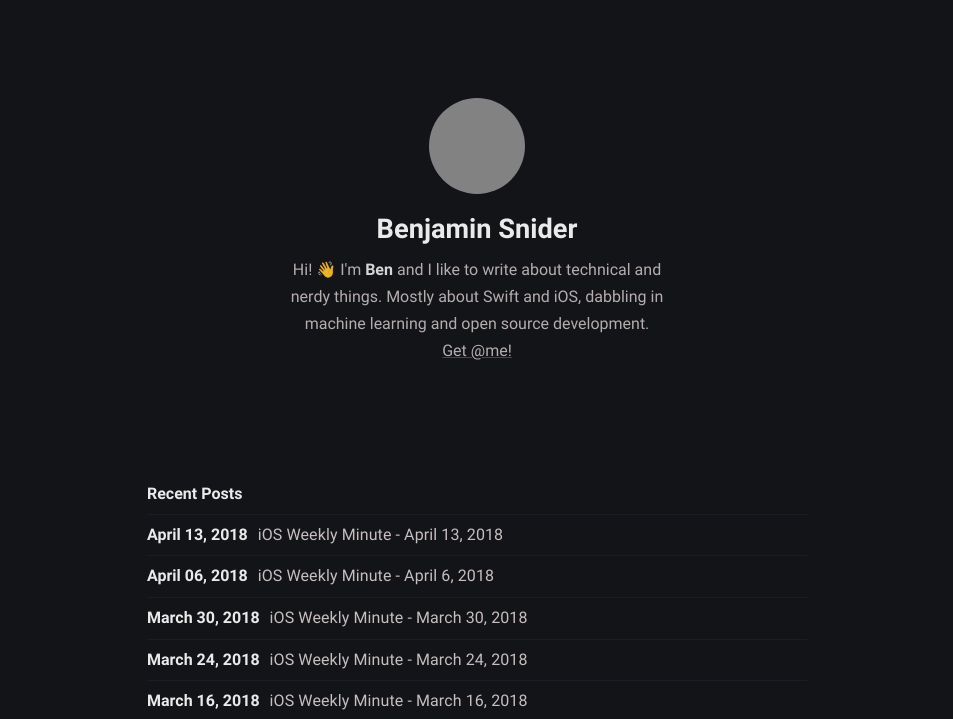
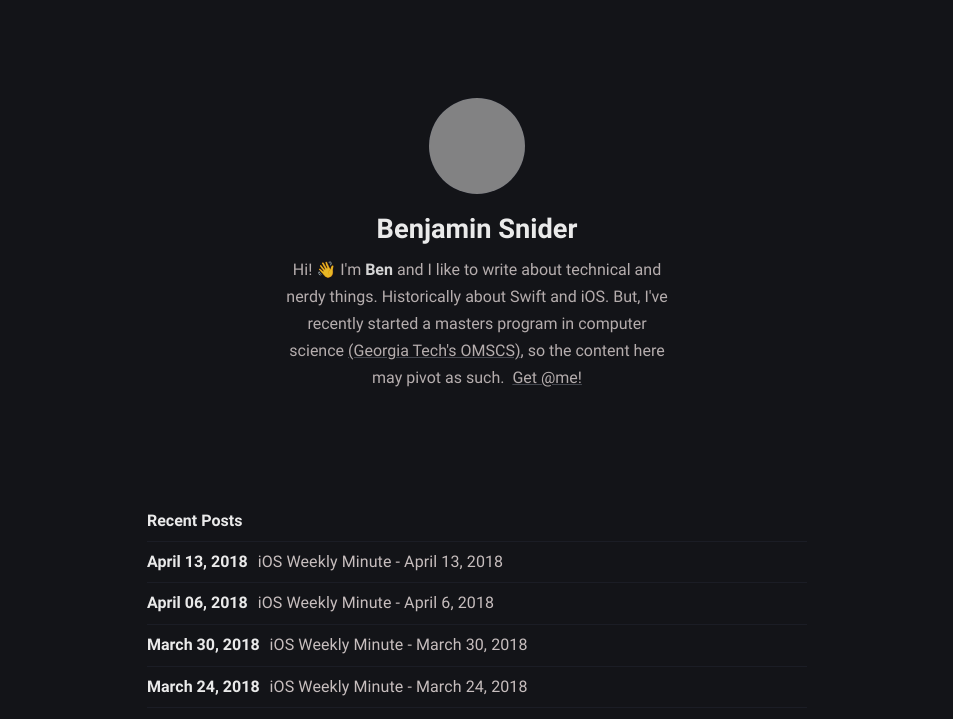
Before and after one commit to stupergenius/Bens-Log, a Gatsby site: page / in a window 1280 px wide. Shown: the part 70-789 px from the top of the page, without its empty margins (163-1116 px from the left). Built offline with nearby package versions, Linux system fonts and the light colour scheme; Gatsby itself is replaced by a stand-in of ours; some packages are replaced by stand-ins of ours; grey boxes are pictures that could not be loaded.

Commit message:
Copy updates.

```diff
--- a/src/components/Bio.js
+++ b/src/components/Bio.js
@@ -9,8 +9,14 @@ export default class Bio extends React.Component {
         <ProfilePic />
         <h2 className="author-name">Benjamin Snider</h2>
         <p className="author-bio">
-          Hi! 👋 I'm <strong>Ben</strong> and I like to write about technical and nerdy things. Mostly about Swift and iOS, dabbling in machine learning and open source development.{' '}
-          <br/>
+          Hi! 👋 I'm <strong>Ben</strong> and I like to write about technical and nerdy things.
+          Historically about Swift and iOS.
+          But, I've recently started a masters program in computer science&nbsp;
+          <a href="https://omscs.gatech.edu/" target="_blank" rel="noreferrer noopener">
+            (Georgia Tech's OMSCS)
+          </a>
+          , so the content here may pivot as such.
+          &nbsp;
           <Link to="/contact">Get @me!</Link>
         </p>
       </div>
--- a/src/pages/about.js
+++ b/src/pages/about.js
@@ -12,7 +12,7 @@ const About = () => (
       <ProfilePic />
     </div>
     <MainPageContent>
-      <p>I'm an iOS developer by trade, and otherwise identify as a husband, cyclist, vegan and nerd. Technology is my life, and mobile technology is where I choose to direct my focus. Mobile technology is how the world interacts, and so being at the forefront of this trend is equal parts challenging and rewarding.</p>
+      <p>I'm a Technical Lead (ex iOS developer) by trade, and otherwise identify as a husband, cyclist, vegan and nerd. Technology is my life, and interactive technology is where I choose to direct my focus. Technology is how the world interacts, and so being at the forefront of this trend is equal parts challenging and rewarding.</p>
       <p>I'm not currently looking for work, but I always <Link to="/contact">welcome connections</Link>.</p>
     </MainPageContent>
   </>
```
